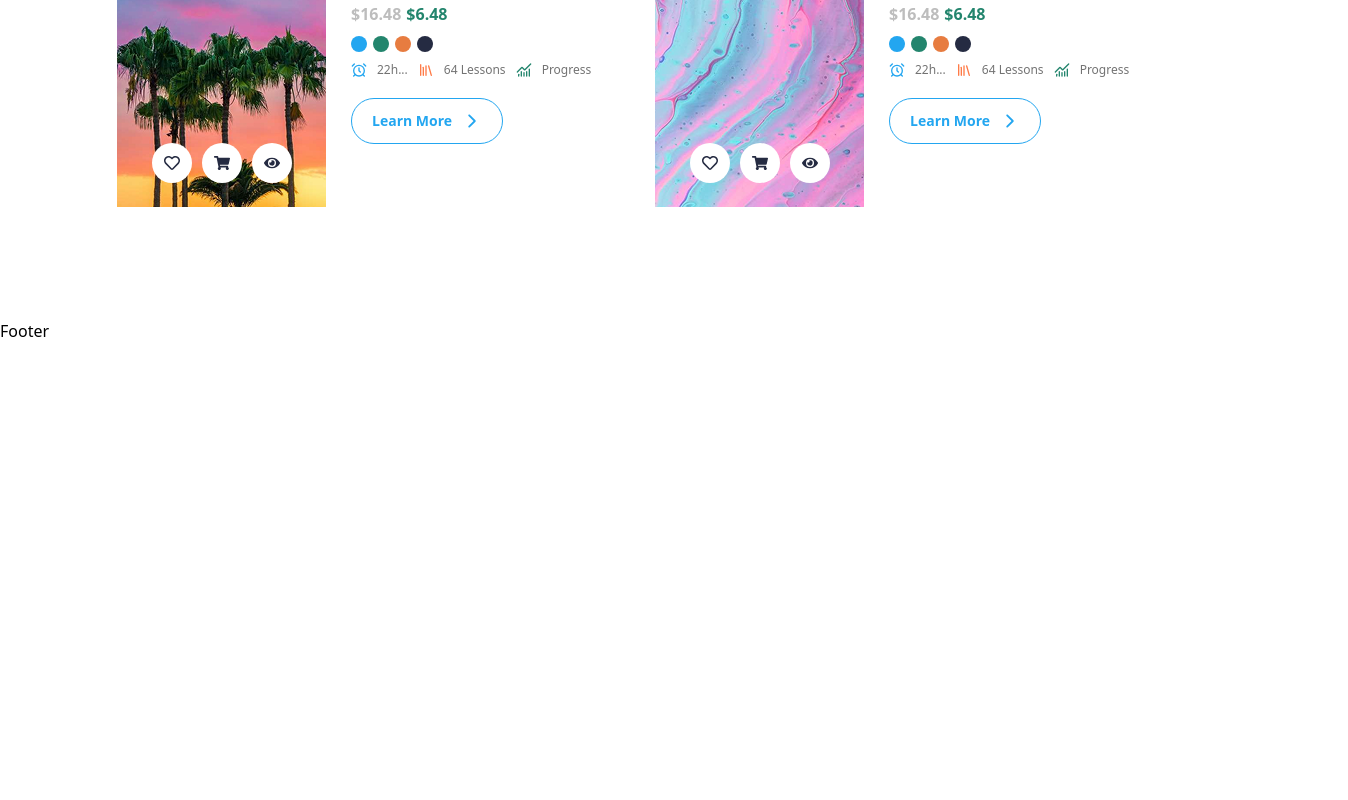
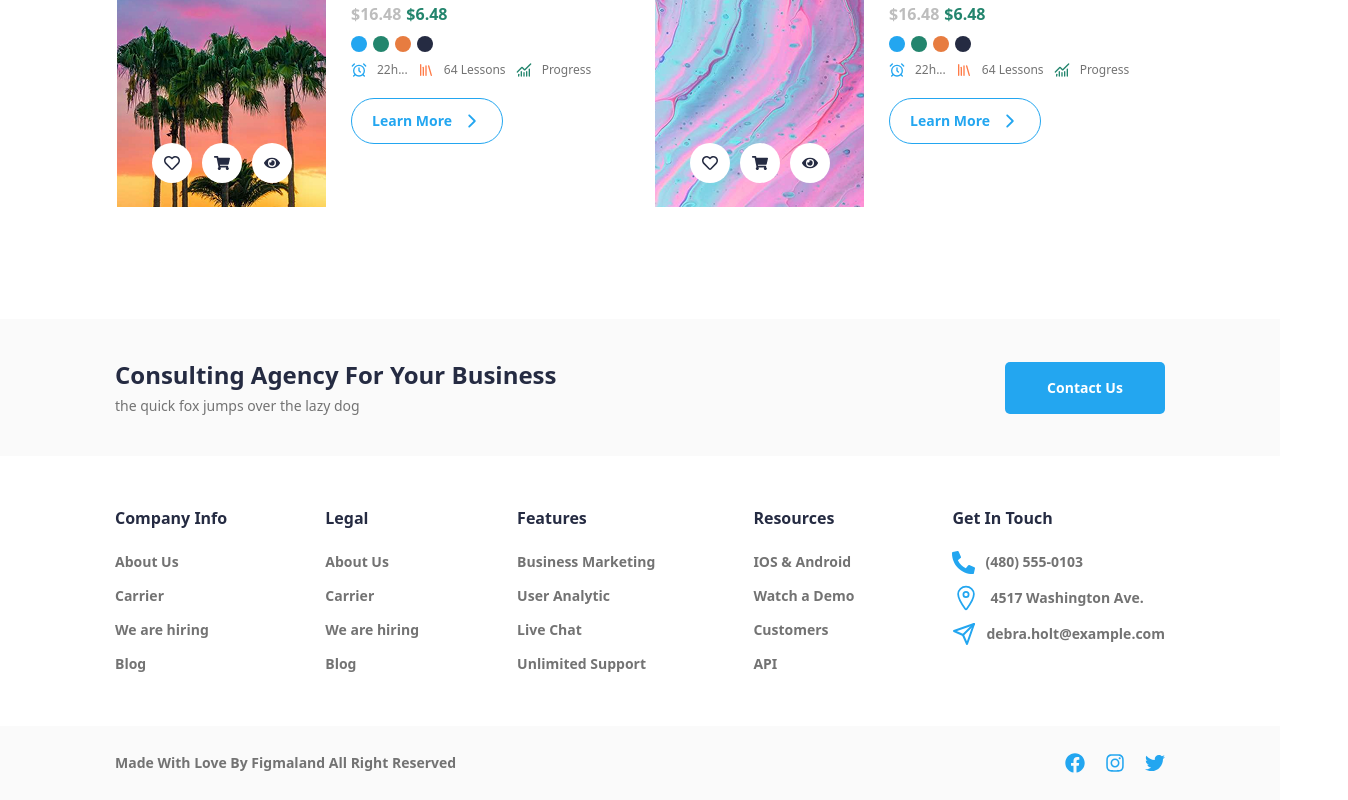
Before and after one commit to sedaahi/e-commerce-project, a React (Vite) app: page / in a window 1280 px wide. Shown: the part 4532-5332 px from the top of the page, 1348 px wide, since content can reach past the window. Before the commit the page ends 4875 px from the top, so only its background shows below. Built offline with nearby package versions, Linux system fonts and the light colour scheme.

Commit message:
T02-HomeP-Footer Added

```diff
--- a/src/layout/Footer.jsx
+++ b/src/layout/Footer.jsx
@@ -1,3 +1,128 @@
-export default function Footer() {
-  return <footer>Footer</footer>;
+import {
+  FaFacebook,
+  FaInstagram,
+  FaTwitter,
+  FaYoutube,
+  FaPhoneAlt,
+} from "react-icons/fa";
+import { IoLocationOutline } from "react-icons/io5";
+import { FiSend } from "react-icons/fi";
+
+const footerColumns = [
+  {
+    title: "Company Info",
+    links: ["About Us", "Carrier", "We are hiring", "Blog"],
+  },
+  {
+    title: "Legal",
+    links: ["About Us", "Carrier", "We are hiring", "Blog"],
+  },
+  {
+    title: "Features",
+    links: [
+      "Business Marketing",
+      "User Analytic",
+      "Live Chat",
+      "Unlimited Support",
+    ],
+  },
+  {
+    title: "Resources",
+    links: ["IOS & Android", "Watch a Demo", "Customers", "API"],
+  },
+];
+
+function Footer() {
+  return (
+    <footer className="bg-white">
+      {/* CTA */}
+      <div className="bg-[#FAFAFA]">
+        <div className="mx-auto flex max-w-[1050px] flex-col gap-[30px] px-[45px] py-[40px] md:flex-row md:items-center md:justify-between md:px-0">
+          <div>
+            <h3 className="max-w-[260px] text-[24px] font-bold leading-[32px] text-[#252B42] md:max-w-none">
+              Consulting Agency For Your Business
+            </h3>
+            <p className="mt-[5px] max-w-[200px] text-[14px] leading-[20px] text-[#737373] md:max-w-none">
+              the quick fox jumps over the lazy dog
+            </p>
+          </div>
+
+          <button className="h-[52px] w-[160px] rounded-[5px] bg-[#23A6F0] text-[14px] font-bold text-white">
+            Contact Us
+          </button>
+        </div>
+      </div>
+
+      {/* LINKS */}
+      <div className="mx-auto max-w-[1050px] px-[45px] py-[50px] md:px-0">
+        <div className="flex flex-col gap-[30px] md:flex-row md:justify-between">
+          {footerColumns.map((column) => (
+            <div key={column.title} className="flex flex-col gap-[20px]">
+              <h5 className="text-[16px] font-bold leading-[24px] text-[#252B42]">
+                {column.title}
+              </h5>
+
+              <div className="flex flex-col gap-[10px]">
+                {column.links.map((link) => (
+                  <a
+                    key={link}
+                    href="#"
+                    className="text-[14px] font-bold leading-[24px] text-[#737373]"
+                  >
+                    {link}
+                  </a>
+                ))}
+              </div>
+            </div>
+          ))}
+
+          <div className="flex flex-col gap-[20px]">
+            <h5 className="text-[16px] font-bold leading-[24px] text-[#252B42]">
+              Get In Touch
+            </h5>
+
+            <div className="flex flex-col gap-[10px]">
+              <p className="flex items-center gap-[10px] text-[14px] font-bold leading-[24px] text-[#737373]">
+                <FaPhoneAlt className="text-[23px] text-[#23A6F0]" />
+                (480) 555-0103
+              </p>
+
+              <p className="flex items-center gap-[10px] text-[14px] font-bold leading-[24px] text-[#737373]">
+                <IoLocationOutline className="text-[28px] text-[#23A6F0]" />
+                4517 Washington Ave.
+              </p>
+
+              <p className="flex items-center gap-[10px] text-[14px] font-bold leading-[24px] text-[#737373]">
+                <FiSend className="text-[24px] text-[#23A6F0]" />
+                debra.holt@example.com
+              </p>
+            </div>
+          </div>
+        </div>
+      </div>
+
+      {/* BOTTOM */}
+      <div className="bg-[#FAFAFA] w-full">
+        <div className="mx-auto max-w-[1050px]">
+          <div className="flex flex-col gap-[30px] px-[45px] py-[25px] md:flex-row md:items-center md:justify-between md:px-0">
+            {" "}
+            <p className="max-w-[230px] text-[14px] font-bold leading-[24px] text-[#737373] md:max-w-none">
+              Made With Love By Figmaland All Right Reserved
+            </p>
+            <div className="flex gap-[20px] text-[24px] md:text-[20px]">
+              <FaFacebook className="text-[#335BF5] md:!text-[#23A6F0]" />
+
+              <FaInstagram className="text-[#E61F5A] md:!text-[#23A6F0]" />
+
+              <FaTwitter className="text-[#23A6F0]" />
+
+              <FaYoutube className="text-[#E42F08] md:hidden" />
+            </div>
+          </div>
+        </div>
+      </div>
+    </footer>
+  );
 }
+
+export default Footer;
--- a/src/layout/PageContent.jsx
+++ b/src/layout/PageContent.jsx
@@ -3,7 +3,7 @@ import HomePage from "../pages/HomePage";
 
 export default function PageContent() {
   return (
-    <main>
+    <main className="w-full overflow-x-hidden">
       <Switch>
         <Route exact path="/" component={HomePage} />
       </Switch>
--- a/src/router/AppRouter.jsx
+++ b/src/router/AppRouter.jsx
@@ -2,13 +2,14 @@ import { BrowserRouter as Router } from "react-router-dom";
 import Header from "../layout/Header";
 import PageContent from "../layout/PageContent";
 import Footer from "../layout/Footer";
-
 export default function AppRouter() {
   return (
     <Router>
-      <Header />
-      <PageContent />
-      <Footer />
+      <div className="w-full overflow-x-hidden">
+        <Header />
+        <PageContent />
+        <Footer />
+      </div>
     </Router>
   );
 }
```
Also changed, not shown: src/components/ServicesSection.jsx (line endings or trailing spaces).
